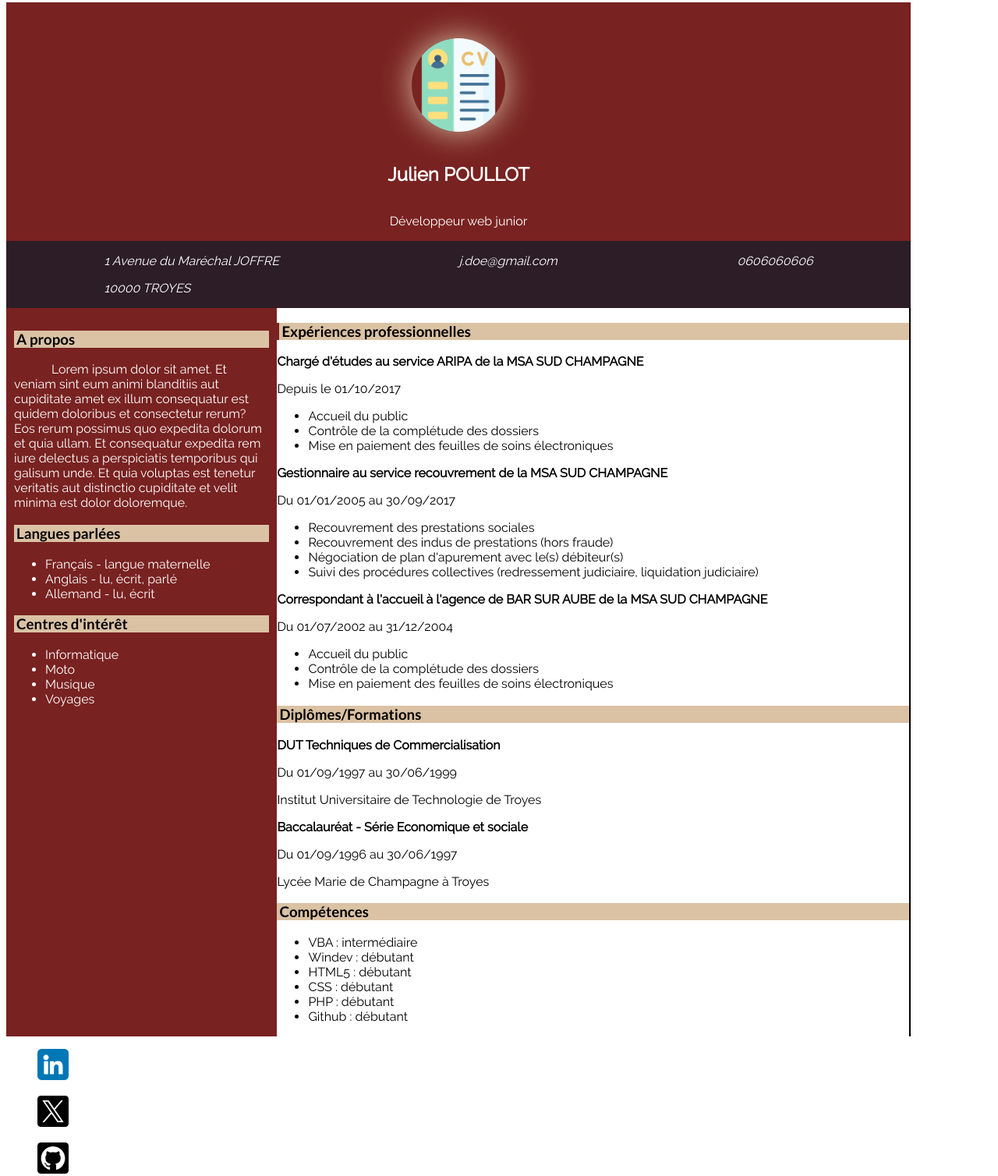
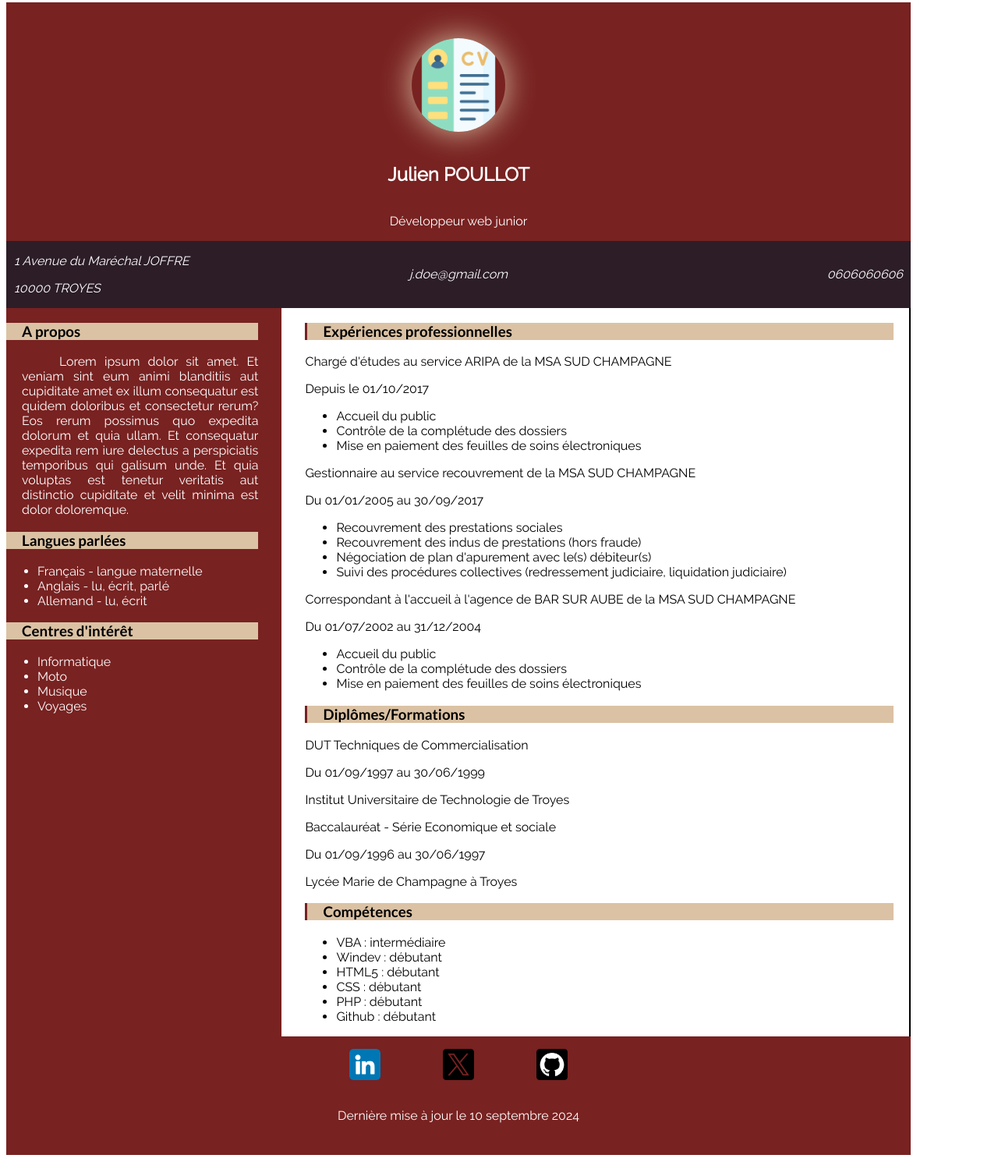
Before and after one commit to Jpou10/CV, a plain HTML site: page index.html in a window 1280 px wide. Shown: the part 5-1513 px from the top of the page at 78% size. Drawn offline with Linux system fonts and the light colour scheme.

Commit message:
Updated content

```diff
--- a/assets/css/style.css
+++ b/assets/css/style.css
@@ -15,44 +15,19 @@ body{
     width: 1160px;
 }
 
-H3 {
+H3{
     font-family: lato;
     color: black;
     background-color: #dbc2a4;
-    padding-left: 3px;
+    padding-left: 20px;
+    margin-left: none;
 }
 
-title {
+title{
     display: none;
 }
 
-#stubborn {
-    color: white;
-    display: flex;
-    flex-direction: column;
-    flex-basis: 100%;
-    align-items: center;
-    justify-content: center;
-    background-color: #782221;
-}
-
-#contact {
-    background-color: #2c1d27;
-    display: flex;
-    flex-direction: row;
-    flex-basis: 100%;
-    justify-content: space-around;
-    color: white;
-    padding-left: 10px;
-    padding-right: 10px;
-}
-
-address a{
-    text-decoration: none;
-    color:rgb(255, 255, 255);
-}
-
-#profil {
+#profil{
     max-height: 200px;
     max-width: 200px;
 }
@@ -70,35 +45,96 @@ address a{
     cursor: zoom-in;
 }
 
-#cv_body {
+#stubborn{
+    color: white;
+    display: flex;
+    flex-direction: column;
+    align-items: center;
+    justify-content: center;
+    background-color: #782221;
+}
+
+#contact{
     display: flex;
     flex-direction: row;
+    align-items: center;
+    background-color: #2c1d27;
+    color: white;
+    padding-left: 10px;
+    padding-right: 10px;
 }
-#part_left {
+
+#residence{
+    flex: 1 1 0;
+}
+
+#mail{
+    flex: 1 1 0;
+    text-align: center;
+}
+
+#phone_number{
+    flex: 1 1 0;
+    text-align: right;
+}
+
+address a{
+    text-decoration: none;
+    color:rgb(255, 255, 255);
+}
+
+#cv_body{
+    display: flex;
+    flex-direction: row;
+    padding: none;
+    margin: none;
+}
+#part_left{
+    color:white;
     background-color: #782221;
     width: 30%;
+    padding-left: 0px;
+    margin-left: 0;
+    padding-right: 30px;
 }
 
-#general {
-    color:white;
-    padding: 10px;
+#about p{
+    text-indent: 3em;
+    padding-left: 20px;
+    text-align: justify;
 }
 
-#about p {
-    text-indent: 3em;
+#part_right{
+    border-right: solid black 2px;
+    width: 70%;
+    padding-left: 30px;
+    padding-right: 20px;
 }
 
-#part_right {
-    border-right: solid black 2px;
-    width: 70%;
-}
-
-#experience H3 {
+#part_right H3{
     border-left: solid #782221 3px;
 }
 
-#titled {
+#titled{
     font-weight: bold
+}
+
+#footer{
+    background-color: #782221;
+    justify-content: center;
+    align-items: center;
+}
+
+#social_networks{
+    display: flex;
+    flex-direction: row;
+    justify-content: inherit;
+}
+
+#update{
+    padding-bottom: 25px;
+    text-align: center;
+    color: white;
 }
 
 #social_networks img{
--- a/index.html
+++ b/index.html
@@ -44,11 +44,9 @@
 
     <section id="cv_body">
         <div id="part_left">
-            <div id="general">
             <div id="about">
                 <H3>A propos</H3>
-                    <p>Lorem ipsum dolor sit amet. Et veniam sint eum animi blanditiis aut cupiditate amet ex illum consequatur est quidem doloribus et consectetur rerum? Eos rerum possimus quo expedita dolorum et quia ullam. Et consequatur expedita rem iure delectus a perspiciatis temporibus qui galisum unde. Et quia voluptas est tenetur veritatis aut distinctio cupiditate et velit minima est dolor doloremque.</p>
-                </div>
+                <p>Lorem ipsum dolor sit amet. Et veniam sint eum animi blanditiis aut cupiditate amet ex illum consequatur est quidem doloribus et consectetur rerum? Eos rerum possimus quo expedita dolorum et quia ullam. Et consequatur expedita rem iure delectus a perspiciatis temporibus qui galisum unde. Et quia voluptas est tenetur veritatis aut distinctio cupiditate et velit minima est dolor doloremque.</p>                </div>
             <div id="languages">
                 <h3>Langues parlées</h3>
                 <ul>
@@ -67,12 +65,11 @@
                 </ul>
             </div>
         </div>
-        </div>
         <div id="part_right">
             <div id="experience">
                 <H3>Expériences professionnelles</H3>
                 <div id="poste1">
-                    <p><span id="titled">Chargé d'études au service ARIPA de la MSA SUD CHAMPAGNE</span></p>
+                    <p><span>Chargé d'études au service ARIPA de la MSA SUD CHAMPAGNE</span></p>
                     <p>Depuis le 01/10/2017</p>
                     <ul>
                         <li>Accueil du public</li>
@@ -81,7 +78,7 @@
                     </ul>
                 </div>
                 <div id="poste2">
-                    <p><span id="titled">Gestionnaire au service recouvrement de la MSA SUD CHAMPAGNE</span></p>
+                    <p><span>Gestionnaire au service recouvrement de la MSA SUD CHAMPAGNE</span></p>
                     <p>Du 01/01/2005 au 30/09/2017</p>
                     <ul>
                         <li>Recouvrement des prestations sociales</li>
@@ -91,7 +88,7 @@
                     </ul>
                 </div>
                 <div id="poste3">
-                    <p><span id="titled">Correspondant à l'accueil à l'agence de BAR SUR AUBE de la MSA SUD CHAMPAGNE</span></p>
+                    <p><span>Correspondant à l'accueil à l'agence de BAR SUR AUBE de la MSA SUD CHAMPAGNE</span></p>
                     <p>Du 01/07/2002 au 31/12/2004</p>
                     <ul>
                         <li>Accueil du public</li>
@@ -103,12 +100,12 @@
             <div id="graduation">
                 <H3>Diplômes/Formations</H3>
                 <div id="diploma1">
-                    <p><span id="titled">DUT Techniques de Commercialisation</span></p>
+                    <p><span>DUT Techniques de Commercialisation</span></p>
                     <p>Du 01/09/1997 au 30/06/1999</p>
                     <p>Institut Universitaire de Technologie de Troyes</p>
                 </div>
                 <div id="diploma2">
-                    <p><span id="titled">Baccalauréat - Série Economique et sociale</span></p>
+                    <p><span>Baccalauréat - Série Economique et sociale</span></p>
                     <p>Du 01/09/1996 au 30/06/1997</p>
                     <p>Lycée Marie de Champagne à Troyes</p>
                 </div>
@@ -131,13 +128,13 @@
     <section id="footer">
         <div id="social_networks">
             <figure id="linkedin">
-                <img src="./assets/img/linkedin.png" alt="Logo Linkedin" title="Linkedin">
+                <a href="https://www.linkedin.com/" target="_blank"><img src="./assets/img/linkedin.png" alt="Logo Linkedin" title="Linkedin"></a>
             </figure>
             <figure id="X">
-                <img src="./assets/img/X.png" alt="Logo réseau social X" title="X">
+                <a href="https://x.com" target="_blank"><img src="./assets/img/X.png" alt="Logo réseau social X" title="X"></a>
             </figure>
             <figure id="Github">
-                <img src="./assets/img/github.png" alt="Logo Github" title="Github">
+                <a href="https://github.com" target="_blank"><img src="./assets/img/github.png" alt="Logo Github" title="Github"></a>
             </figure>
         </div>
         <div id="update">
@@ -145,6 +142,4 @@
         </div>
     </section>
 </body>
-
-
 </html>
```
Lines whose indentation alone changed are shown as unchanged.
